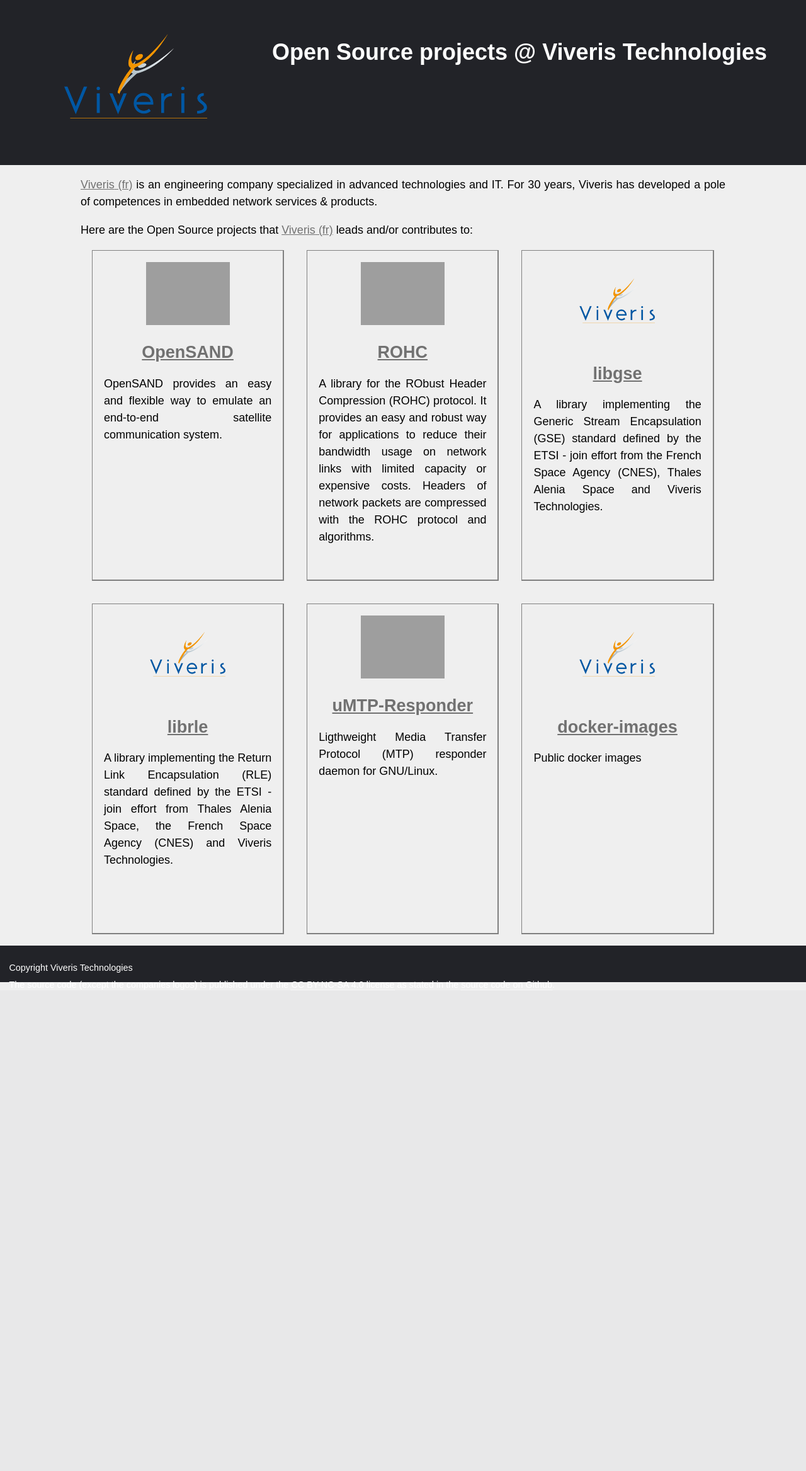
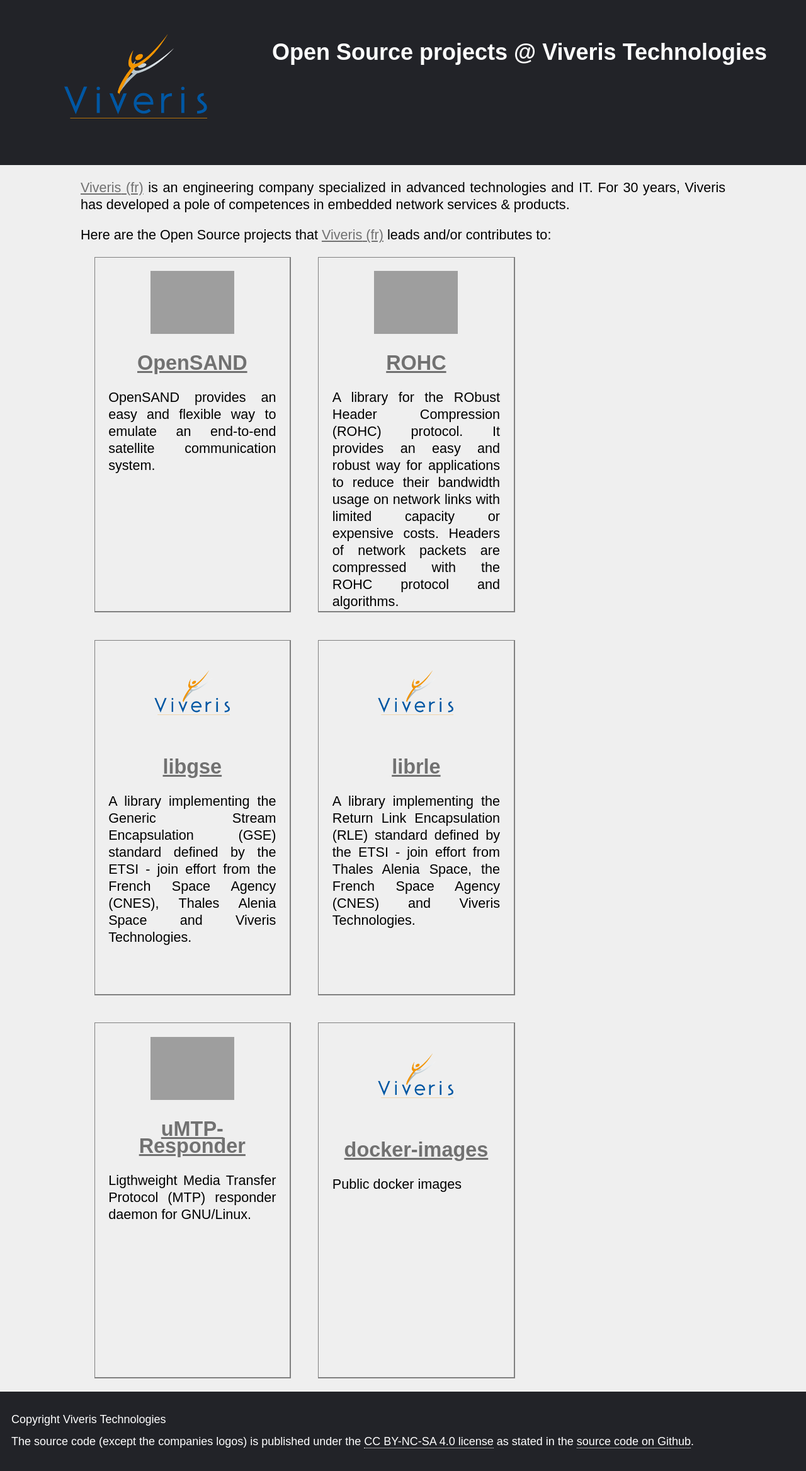
Before and after one commit to viveris/opensource.viveris.fr, a PHP site: page / in a window 1280 px wide. Shown: the whole page at 63% size. Before the commit the page ends 1572 px from the top, so only its background shows below. Run offline with PHP 8.4, Linux system fonts and the light colour scheme; grey boxes are pictures that could not be loaded.

Commit message:
increase default font size

```diff
--- a/style.css
+++ b/style.css
@@ -107,6 +107,7 @@
 	padding: 0;
 	clear: both;
 	text-align: center;
+	font-size: 120%;
 }
 
 #content a[href],
@@ -156,9 +157,9 @@
 	float: left;
 	margin: 1em;
 	padding: 1em;
-	min-width: 15em;
-	max-width: 15em;
-	height: 27em;
+	min-width: 19%;
+	max-width: 19%;
+	height: 24em;
 	text-align: center;
 	border: thin solid grey;
 	border-bottom: 2px solid grey;
@@ -247,8 +248,7 @@
 	padding: 1em;
 	margin: 0;
 	line-height: 90%;
-	font-size: 80%;
-	height: 2em;
+	min-height: 5em;
 }
 
 #footer a
```
